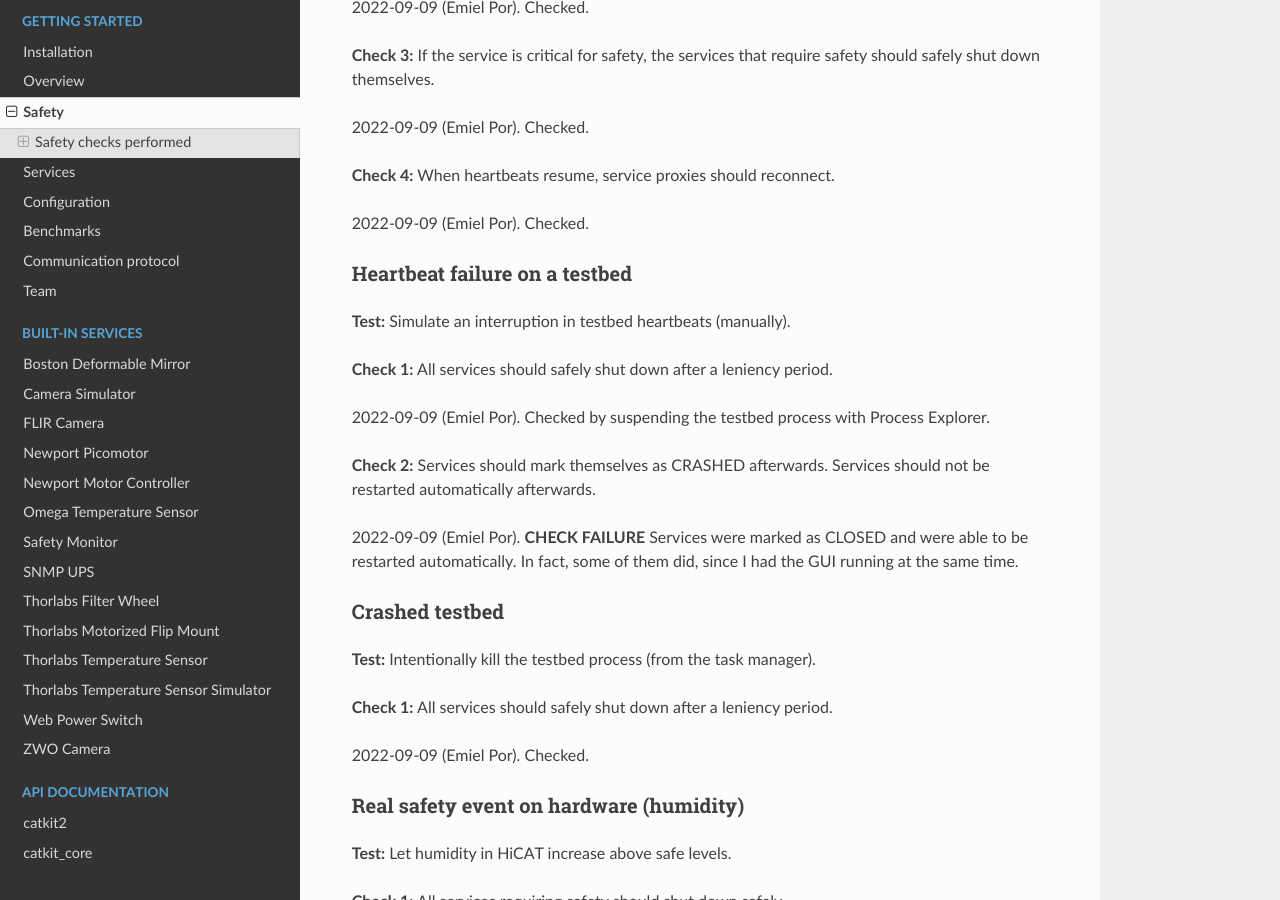
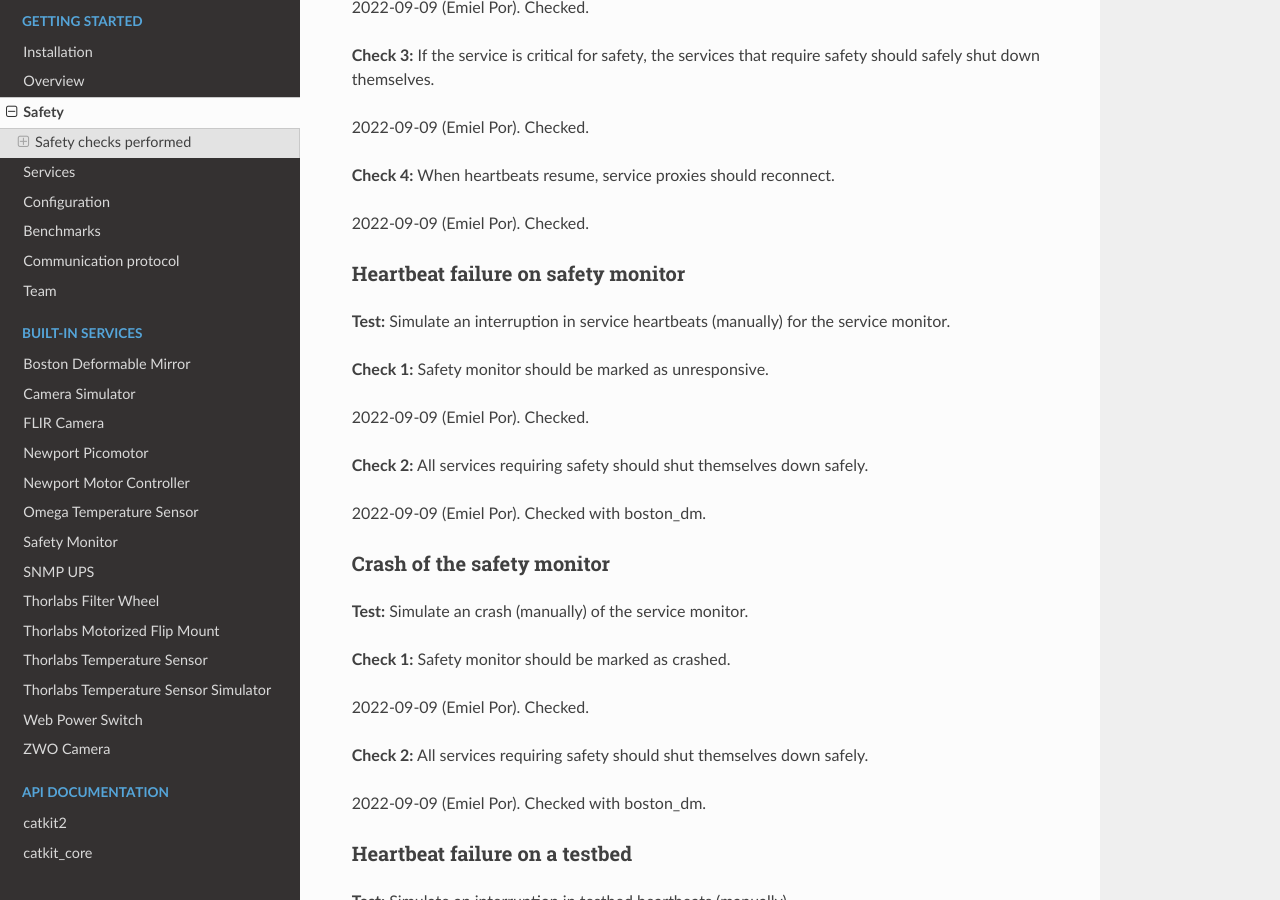
Before and after one commit to spacetelescope/catkit2, a Sphinx documentation site: the page built from docs/safety.rst, in a window 1280 px wide and 900 px high, scrolled down 1594 px. Built offline with Sphinx 7.4.7 and the Read the Docs theme 2.0.0, drawn with Linux system fonts in a browser that asks for light colours.

Commit message:
Add additional safety checks.

```diff
--- a/docs/safety.rst
+++ b/docs/safety.rst
@@ -56,6 +56,32 @@ Heartbeat failure on a service
 **Check 4:** When heartbeats resume, service proxies should reconnect.
 
 2022-09-09 (Emiel Por). Checked.
+
+Heartbeat failure on safety monitor
+~~~~~~~~~~~~~~~~~~~~~~~~~~~~~~~~~~~
+
+**Test:** Simulate an interruption in service heartbeats (manually) for the service monitor.
+
+**Check 1:** Safety monitor should be marked as unresponsive.
+
+2022-09-09 (Emiel Por). Checked.
+
+**Check 2:** All services requiring safety should shut themselves down safely.
+
+2022-09-09 (Emiel Por). Checked with boston_dm.
+
+Crash of the safety monitor
+~~~~~~~~~~~~~~~~~~~~~~~~~~~
+
+**Test:** Simulate an crash (manually) of the service monitor.
+
+**Check 1:** Safety monitor should be marked as crashed.
+
+2022-09-09 (Emiel Por). Checked.
+
+**Check 2:** All services requiring safety should shut themselves down safely.
+
+2022-09-09 (Emiel Por). Checked with boston_dm.
 
 Heartbeat failure on a testbed
 ~~~~~~~~~~~~~~~~~~~~~~~~~~~~~~
```
